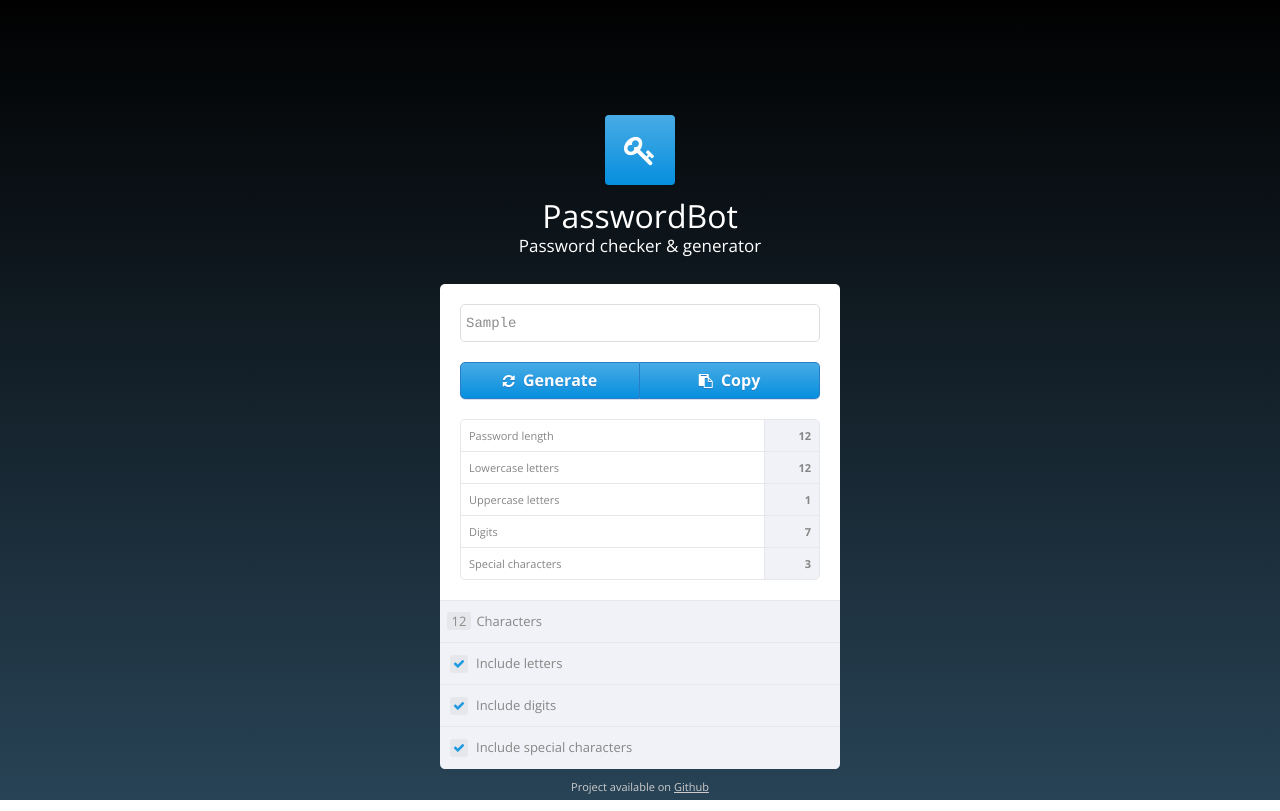
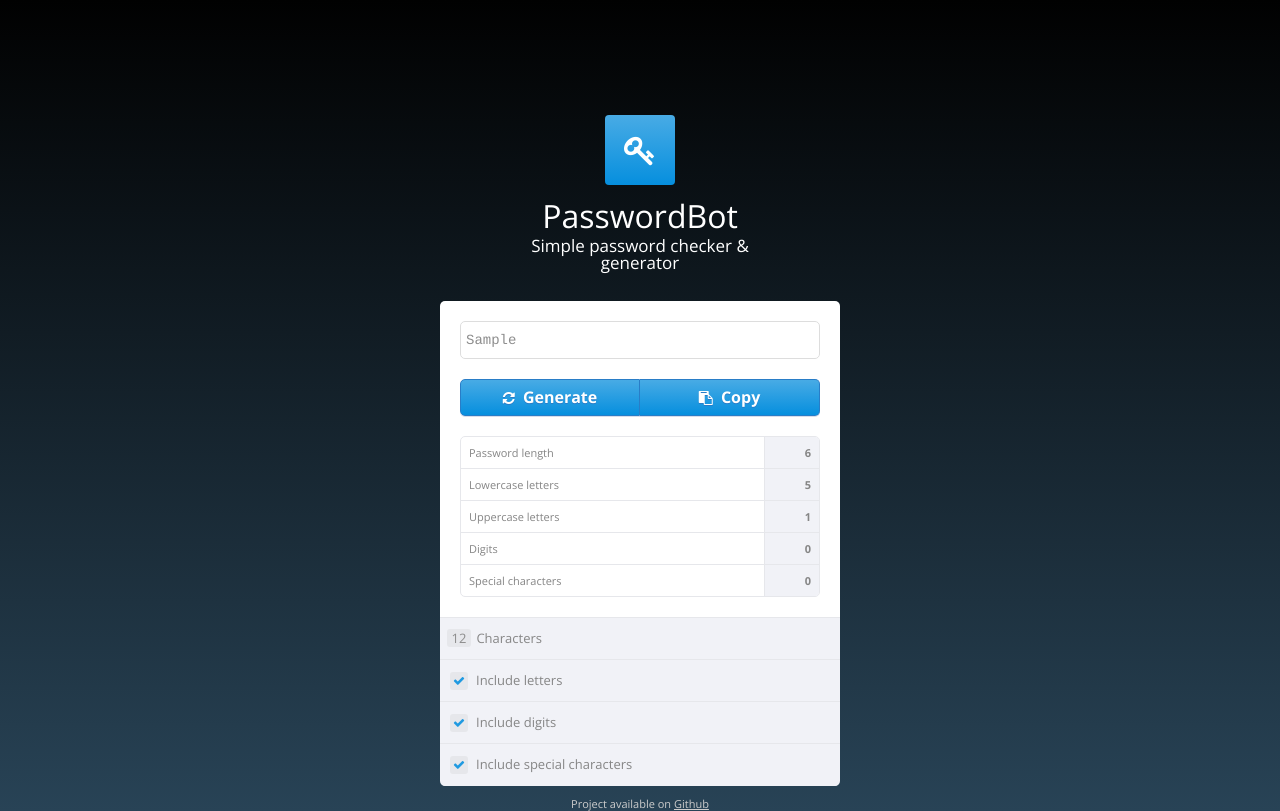
Before and after one commit to johansatge/passwordbot, a website: page index.html in a window 1280 px wide. Both pictures are taken after typing "Sample" into the empty fields and a click on the button "Generate". Drawn offline with nearby package versions, Linux system fonts and the light colour scheme.

Commit message:
Updates password stats on update

```diff
--- a/assets/js/bot.js
+++ b/assets/js/bot.js
@@ -18,6 +18,12 @@
         dom.generateButton = document.querySelector('.js-generate');
         dom.copyButton = document.querySelector('.js-copy');
         dom.options = document.querySelectorAll('.js-option');
+
+        dom.strengthLength = document.querySelector('.js-strength-length');
+        dom.strengthLowercase = document.querySelector('.js-strength-lowercase');
+        dom.strengthUppercase = document.querySelector('.js-strength-uppercase');
+        dom.strengthDigits = document.querySelector('.js-strength-digits');
+        dom.strengthSpecialChars = document.querySelector('.js-strength-specialchars');
     };
 
     var _initEvents = function()
@@ -28,9 +34,20 @@
         dom.copyButton.addEventListener('click', _onCopyPassword);
     };
 
-    var _onUpdatePassword = function(evt)
+    var _onUpdatePassword = function()
     {
-        console.log('@todo update strength checker');
+        var password = dom.input.value;
+
+        dom.strengthLength.innerHTML = password.length;
+        dom.strengthLowercase.innerHTML = _getMatchesCount(/[a-z]/g, password);
+        dom.strengthUppercase.innerHTML = _getMatchesCount(/[A-Z]/g, password);
+        dom.strengthDigits.innerHTML = _getMatchesCount(/[0-9]/g, password);
+        dom.strengthSpecialChars.innerHTML = _getMatchesCount(/[^a-zA-Z0-9]/g, password);
+
+
+        console.log(password);
+
+
     };
 
     var _onGeneratePassword = function(evt)
@@ -43,6 +60,12 @@
         console.log('@todo copy');
     };
 
+    var _getMatchesCount = function(regex, subject)
+    {
+        var matches = subject.match(regex);
+        return matches !== null ? matches.length : 0;
+    };
+
     window.Bot = module;
 
 })(window, document);
--- a/index.html
+++ b/index.html
@@ -2,7 +2,7 @@
 <html>
     <head>
         <meta charset="utf-8">
-        <title>PasswordBot - Password checker & generator</title>
+        <title>PasswordBot - Simple password checker & generator</title>
         <link href="assets/css/styles.css" rel="stylesheet">
         <link href="//fonts.googleapis.com/css?family=Open+Sans:300,400,700" rel="stylesheet" type="text/css">
         <link href="//maxcdn.bootstrapcdn.com/font-awesome/4.4.0/css/font-awesome.min.css" rel="stylesheet">
@@ -13,7 +13,7 @@
         <header>
             <h1>PasswordBot</h1>
             <h2>
-                Password checker &amp; generator
+                Simple password checker &amp; generator
             </h2>
             <h3>
                 <i class="fa fa-key"></i>
@@ -37,23 +37,23 @@
                 <table cellspacing="0" cellpadding="0">
                     <tr>
                         <td>Password length</td>
-                        <td>12</td>
+                        <td class="js-strength-length">0</td>
                     </tr>
                     <tr>
                         <td>Lowercase letters</td>
-                        <td>12</td>
+                        <td class="js-strength-lowercase">0</td>
                     </tr>
                     <tr>
                         <td>Uppercase letters</td>
-                        <td>1</td>
+                        <td class="js-strength-uppercase">0</td>
                     </tr>
                     <tr>
                         <td>Digits</td>
-                        <td>7</td>
+                        <td class="js-strength-digits">0</td>
                     </tr>
                     <tr>
                         <td>Special characters</td>
-                        <td>3</td>
+                        <td class="js-strength-specialchars">0</td>
                     </tr>
                 </table>
             </section>
```
